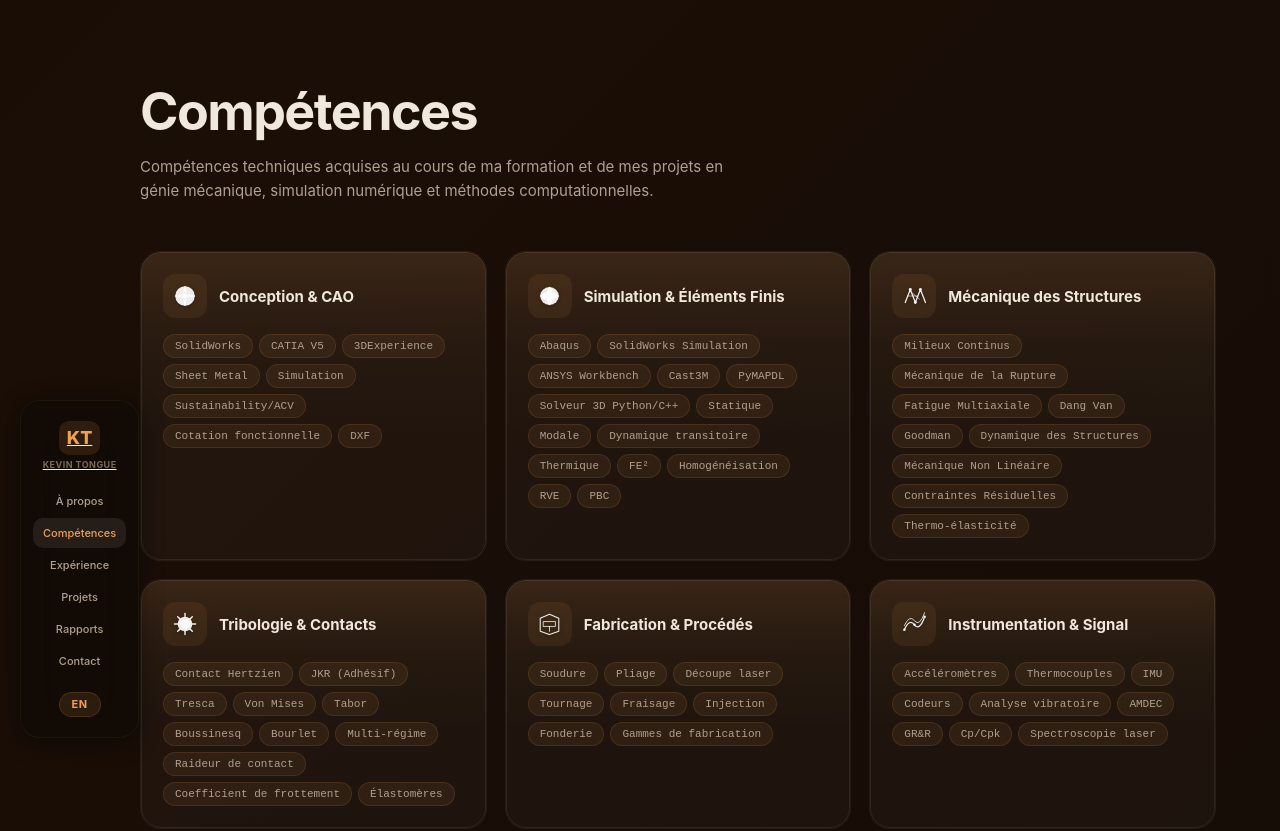
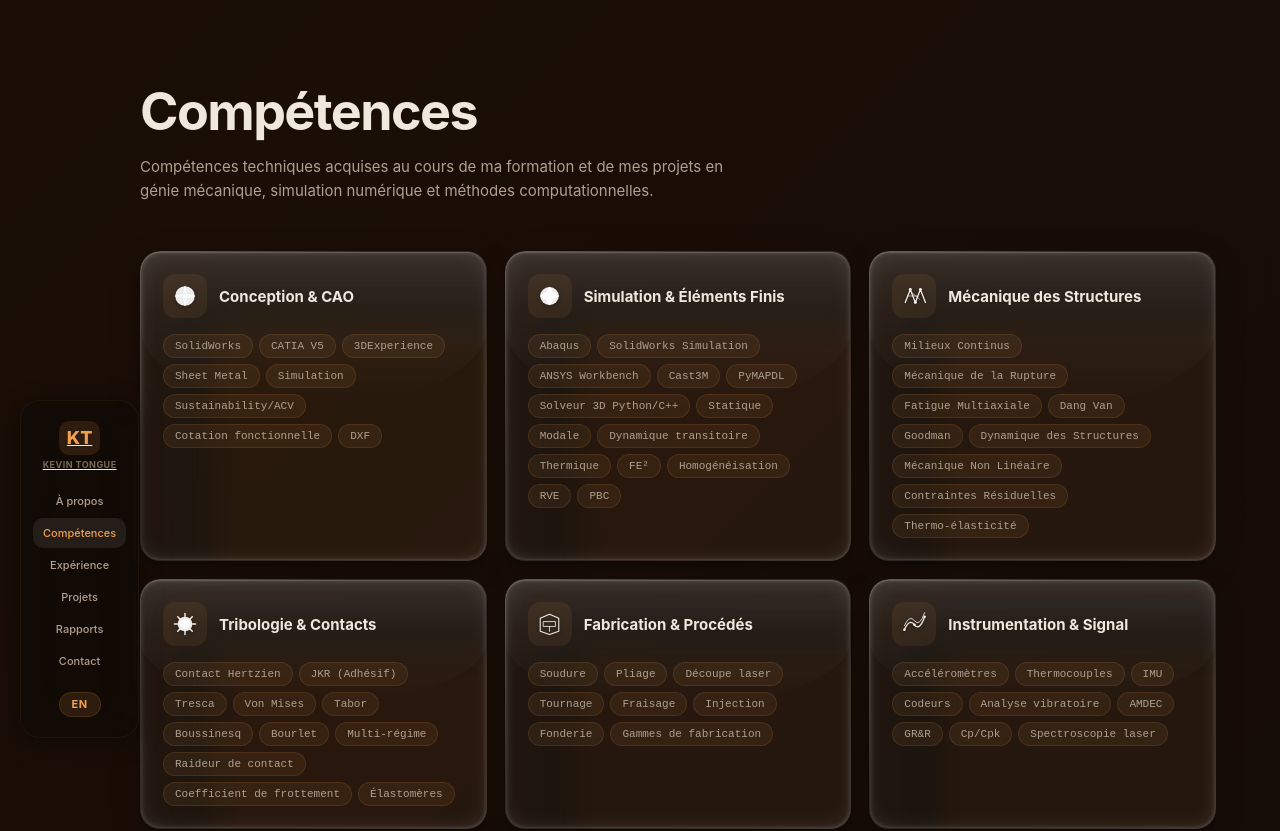
Before and after one commit to tiffank1802/tiffank1802.github.io, a React (Vite) app: page /skills in a window 1280 px wide. Shown: the top 831 px of the page. Built offline with nearby package versions, Linux system fonts and the light colour scheme; a web font is replaced by a local one.

Commit message:
light liquid glass

```diff
--- a/src/components/GlassCard.jsx
+++ b/src/components/GlassCard.jsx
@@ -1,12 +1,37 @@
 import { motion } from 'framer-motion';
 
-const GlassCard = ({ children, className = '', delay = 0 }) => (
+const GlassCard = ({ children, className = '', delay = 0, mouseTracking = false }) => {
+  const handleMouseMove = (e) => {
+    if (!mouseTracking) return;
+    const card = e.currentTarget;
+    const rect = card.getBoundingClientRect();
+    const centerX = rect.width / 2;
+    const centerY = rect.height / 2;
+    const deltaX = (e.clientX - rect.left - centerX) / centerX;
+    const deltaY = (e.clientY - rect.top - centerY) / centerY;
+    card.style.transform = `
+      perspective(1000px)
+      rotateY(${deltaX * 4}deg)
+      rotateX(${-deltaY * 4}deg)
+      translateZ(0)
+      translateY(-2px)
+    `;
+  };
+
+  const handleMouseLeave = (e) => {
+    if (!mouseTracking) return;
+    e.currentTarget.style.transform = '';
+  };
+
+  return (
     <motion.div
       initial={{ opacity: 0, y: 20 }}
       whileInView={{ opacity: 1, y: 0 }}
       transition={{ duration: 0.5, delay }}
       viewport={{ once: true }}
       className={`glass-card ${className}`}
+      onMouseMove={handleMouseMove}
+      onMouseLeave={handleMouseLeave}
     >
       <div className="glass-filter" />
       <div className="glass-overlay" />
@@ -15,5 +40,6 @@
       <div className="glass-content-wrap">{children}</div>
     </motion.div>
   );
+};
 
 export default GlassCard;
--- a/src/index.css
+++ b/src/index.css
@@ -14,6 +14,15 @@
   --accent: #f0a050;
   --accent-rgb: 240, 160, 80;
   --bg: #0f0a06;
+
+  /* ── Liquid glass card ── */
+  --liquid-bg: rgba(255, 255, 255, 0.04);
+  --liquid-border: rgba(255, 255, 255, 0.08);
+  --liquid-shadow-light-1: rgba(255, 255, 255, 0.10);
+  --liquid-shadow-light-2: rgba(255, 255, 255, 0.18);
+  --liquid-shadow-dark: rgba(0, 0, 0, 0.25);
+  --liquid-glow: rgba(var(--accent-rgb), 0.15);
+  --liquid-speed: 0.4s;
 }
 
 html { scroll-behavior: smooth; }
@@ -45,49 +54,59 @@
 
 @supports (filter: url(#lg-dist)) {
   .glass-card {
-    backdrop-filter: none;
-    background: transparent;
-    border-color: rgba(255, 255, 255, 0.06);
+    backdrop-filter: url(#lg-dist) blur(18px) saturate(1.3) brightness(1.1);
+    -webkit-backdrop-filter: blur(18px) saturate(1.3) brightness(1.1);
+    background: var(--liquid-bg);
+    border-color: var(--liquid-border);
+    box-shadow:
+      inset 0 1px 0 rgba(255, 255, 255, 0.12),
+      inset 0 -1px 0 rgba(255, 255, 255, 0.03),
+      inset 0 0 20px var(--liquid-shadow-light-1),
+      inset 0 0 5px var(--liquid-shadow-light-2),
+      0 4px 6px var(--liquid-shadow-dark),
+      0 8px 32px rgba(0, 0, 0, 0.15);
+    animation: liquid-shimmer 4s ease-in-out infinite;
   }
-  .glass-filter {
-    position: absolute; inset: 0; z-index: 0;
-    border-radius: inherit;
-    backdrop-filter: blur(0px);
-    filter: url(#lg-dist);
-    isolation: isolate;
-    pointer-events: none;
-  }
-  .glass-overlay {
-    position: absolute; inset: 0; z-index: 1;
-    border-radius: inherit;
-    background: rgba(255,255,255,0.03);
-    pointer-events: none;
-  }
-  .glass-specular {
-    position: absolute; inset: 0; z-index: 2;
-    border-radius: inherit;
-    overflow: hidden;
-    pointer-events: none;
-  }
-  .glass-specular::before {
+
+  /* ── Liquid reflection overlay ── */
+  .glass-card::before {
     content: '';
     position: absolute;
-    inset: 0;
-    border-radius: inherit;
+    top: 0; left: 0; right: 0;
+    height: 50%;
+    border-radius: 20px 20px 50% 50%;
     background: linear-gradient(
       180deg,
-      rgba(var(--accent-rgb), 0.12) 0%,
-      rgba(var(--accent-rgb), 0.03) 30%,
-      transparent 60%
+      rgba(255, 255, 255, 0.10) 0%,
+      rgba(255, 255, 255, 0.04) 40%,
+      transparent 100%
     );
     pointer-events: none;
+    z-index: 1;
   }
-  .glass-border-highlight {
-    position: absolute; inset: 0; z-index: 2;
-    border-radius: inherit;
-    border: 1px solid rgba(255,255,255,0.08);
+
+  /* ── Animated border glow ── */
+  .glass-card::after {
+    content: '';
+    position: absolute;
+    inset: -1px;
+    border-radius: 21px;
+    background: linear-gradient(
+      135deg,
+      rgba(255, 255, 255, 0.25) 0%,
+      transparent 35%,
+      transparent 65%,
+      rgba(255, 255, 255, 0.08) 100%
+    );
+    mask: linear-gradient(#000 0 0) content-box, linear-gradient(#000 0 0);
+    mask-composite: exclude;
+    -webkit-mask-composite: xor;
+    padding: 1px;
     pointer-events: none;
+    z-index: 2;
+    transition: opacity 0.3s;
   }
+
   .glass-card > :not(.glass-filter):not(.glass-overlay):not(.glass-specular):not(.glass-border-highlight) {
     position: relative;
     z-index: 3;
@@ -96,19 +115,42 @@
 
 @supports not (filter: url(#lg-dist)) {
   .glass-card {
-    background: rgba(255,255,255,0.04);
-    border: 1px solid rgba(255,255,255,0.06);
+    background: rgba(255, 255, 255, 0.04);
+    border: 1px solid rgba(255, 255, 255, 0.06);
+    box-shadow: 0 4px 6px rgba(0, 0, 0, 0.2);
   }
   .glass-filter, .glass-overlay, .glass-specular, .glass-border-highlight { display: none; }
 }
 
 .glass-card:hover {
-  border-color: transparent;
-  transform: translateY(-2px);
-  box-shadow: 0 8px 28px rgba(0, 0, 0, 0.5);
+  border-color: rgba(var(--accent-rgb), 0.25);
+  transform: translateY(-2px) scale(1.02);
+  box-shadow:
+    inset 0 1px 0 rgba(255, 255, 255, 0.18),
+    inset 0 -1px 0 rgba(255, 255, 255, 0.05),
+    inset 0 0 30px rgba(255, 255, 255, 0.15),
+    inset 0 0 8px rgba(255, 255, 255, 0.20),
+    0 4px 6px var(--liquid-shadow-dark),
+    0 12px 40px rgba(0, 0, 0, 0.2),
+    0 0 30px var(--liquid-glow);
+  animation: none;
 }
-.glass-card:hover .glass-border-highlight {
-  border-color: rgba(255,255,255,0.15);
+.glass-card:hover::after {
+  background: linear-gradient(
+    135deg,
+    rgba(255, 255, 255, 0.40) 0%,
+    rgba(var(--accent-rgb), 0.15) 30%,
+    transparent 60%,
+    rgba(255, 255, 255, 0.10) 100%
+  );
+}
+.glass-card:hover::before {
+  background: linear-gradient(
+    180deg,
+    rgba(255, 255, 255, 0.15) 0%,
+    rgba(255, 255, 255, 0.06) 40%,
+    transparent 100%
+  );
 }
 
 .glass-nav {
@@ -402,3 +444,10 @@
   .projects-grid, .experience-grid, .skills-grid { grid-template-columns: 1fr; }
   .hero-actions { flex-direction: column; align-items: center; }
 }
+
+@media (prefers-reduced-motion: reduce) {
+  .glass-card {
+    animation: none !important;
+    transition: none !important;
+  }
+}
```
Also changed, not shown: src/App.jsx (+76 -24 lines), 1 other file (tests, documents, lock files or other folders). Lines whose indentation alone changed are shown as unchanged.
